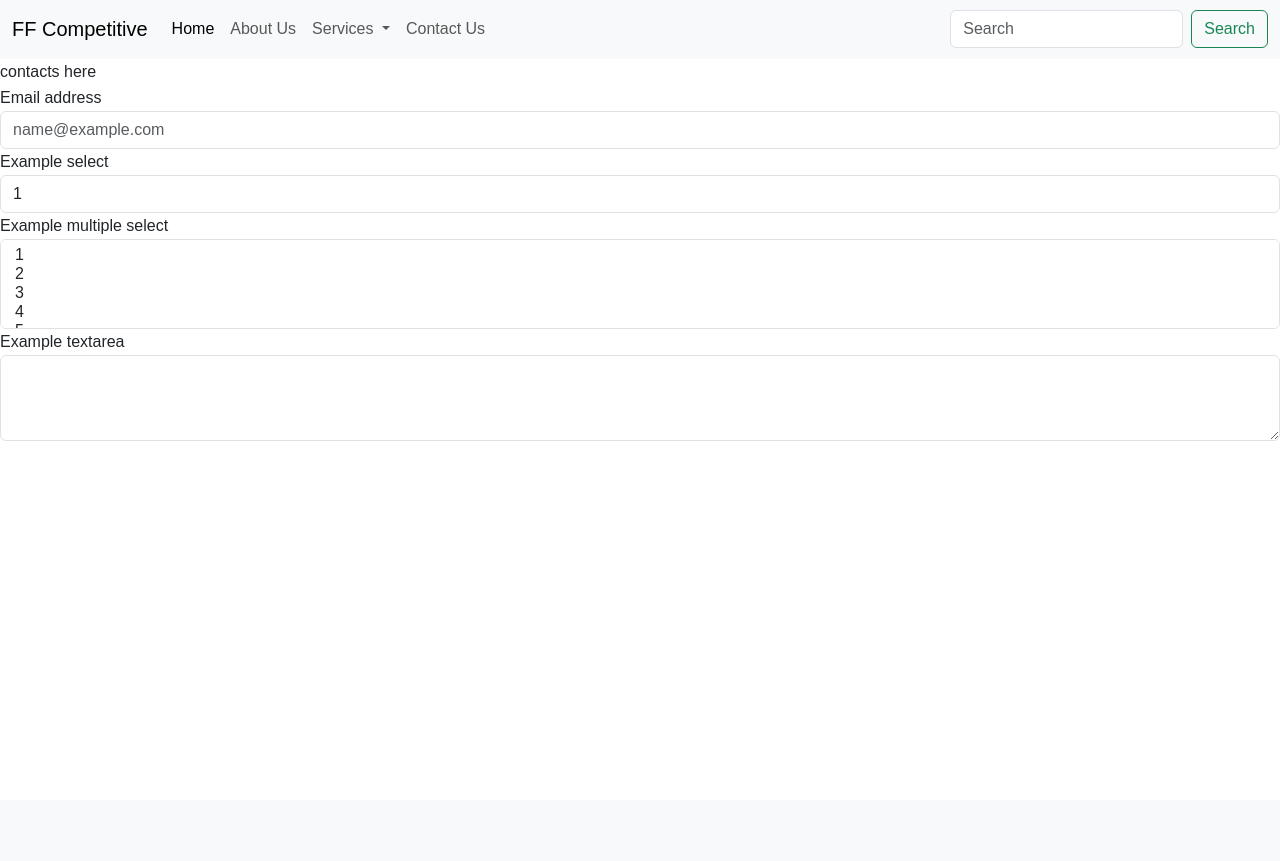
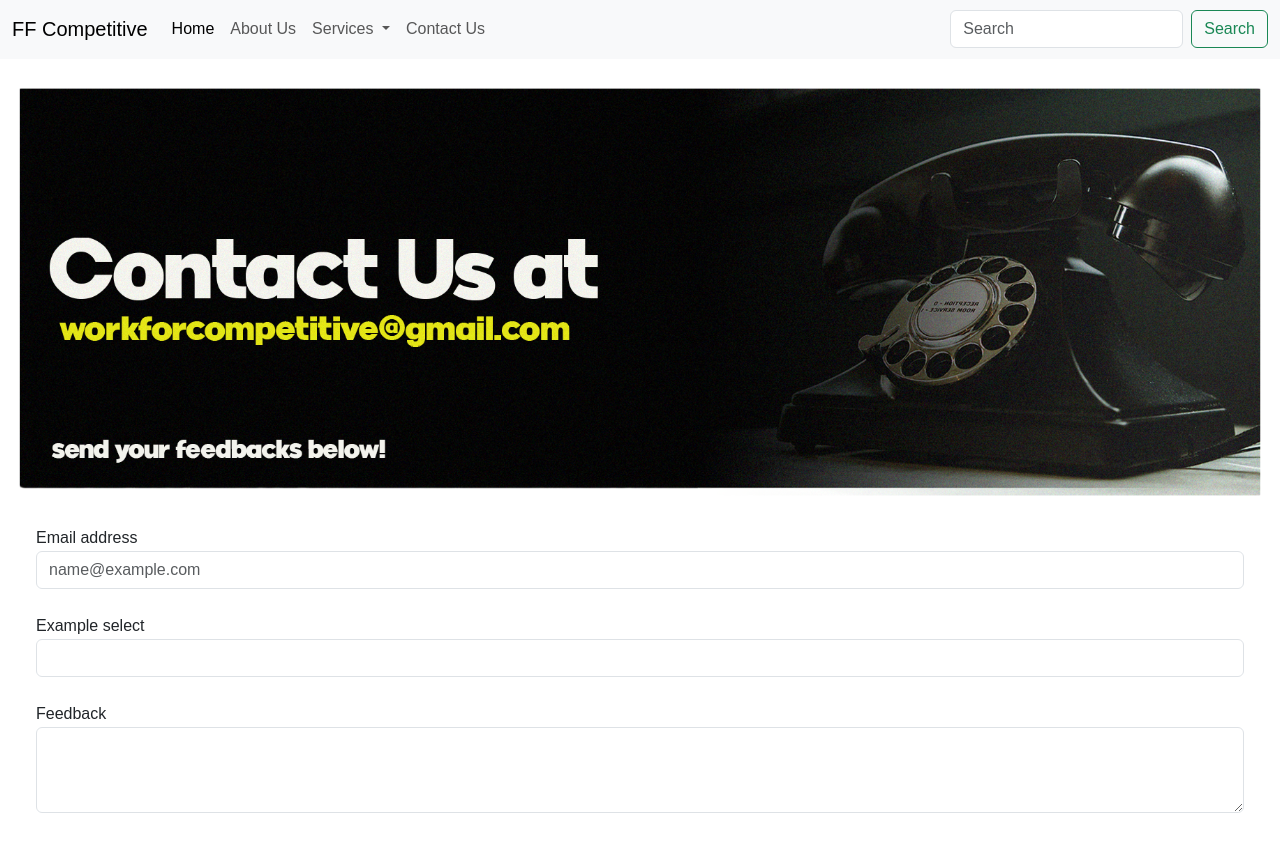
Before and after one commit to ankiiisharma/django-python, a Django app: page /contact in a window 1280 px wide. Before the commit the page ends 441 px from the top, so only its background shows below. Run offline with Django 4.2, Linux system fonts and the light colour scheme; lists and menus that the app fills with data are empty.

Commit message:
contact form updated

```diff
--- a/templates/contact.html
+++ b/templates/contact.html
@@ -1,40 +1,29 @@
 {% extends 'base.html' %}
 {% block body%}
-     contacts here
 
 
 
-
-
-
+<div class="carousel-item active container-fluid my-4 " >
+  <img src="/static/images/contacts.png" class="d-block w-100" alt="...">
+  <div class="carousel-caption d-none d-md-block">
+    <h5></h5>
+    <p>Get your videos edited by Best Experienced Editors</p>
+  </div>
 
      <form>
-      <div class="form-group">
+      <div class="form-group my-4 mx-4">
         <label for="exampleFormControlInput1">Email address</label>
         <input type="email" class="form-control" id="exampleFormControlInput1" placeholder="name@example.com">
       </div>
-      <div class="form-group">
+      <div class="form-group my-4 mx-4">
         <label for="exampleFormControlSelect1">Example select</label>
         <select class="form-control" id="exampleFormControlSelect1">
-          <option>1</option>
-          <option>2</option>
-          <option>3</option>
-          <option>4</option>
-          <option>5</option>
+
         </select>
       </div>
-      <div class="form-group">
-        <label for="exampleFormControlSelect2">Example multiple select</label>
-        <select multiple class="form-control" id="exampleFormControlSelect2">
-          <option>1</option>
-          <option>2</option>
-          <option>3</option>
-          <option>4</option>
-          <option>5</option>
-        </select>
-      </div>
-      <div class="form-group">
-        <label for="exampleFormControlTextarea1">Example textarea</label>
+
+      <div class="form-group my-4 mx-4">
+        <label for="exampleFormControlTextarea1">Feedback</label>
         <textarea class="form-control" id="exampleFormControlTextarea1" rows="3"></textarea>
       </div>
     </form>
```
Also changed, not shown: static/images/contacts.png (added).
